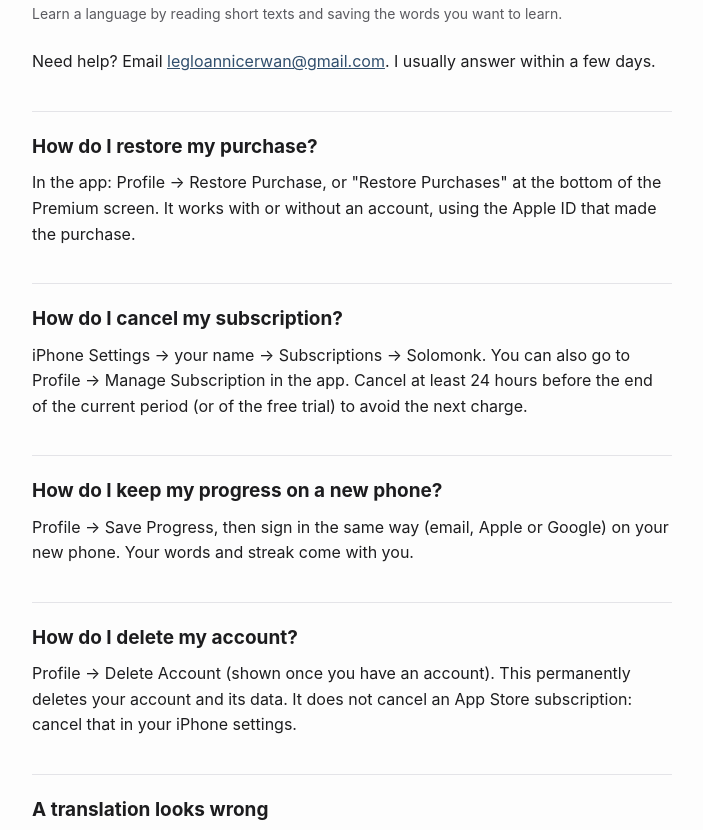
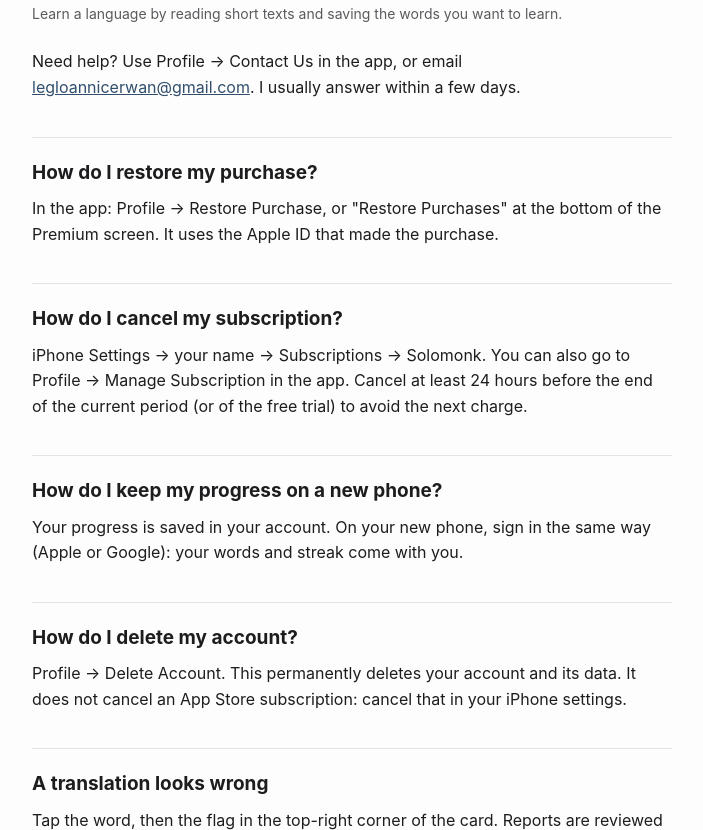
Before and after one commit to ErwanLGA/solomonk-legal, a plain HTML site: page index.html in a window 1280 px wide. Shown: the part 123-953 px from the top of the page, without its empty margins (288-991 px from the left). Drawn offline with Linux system fonts and the light colour scheme.

Commit message:
Update the Terms and Support pages to match the app
An account is now needed, sign-in is Apple or Google only, and
"Save Progress" is gone. The Support page also points to Contact Us
in the app.

Co-Authored-By: Claude Opus 5.5 <noreply@anthropic.com>

```diff
--- a/index.html
+++ b/index.html
@@ -13,19 +13,19 @@
 <h1>Solomonk Support</h1>
 <p class="updated">Learn a language by reading short texts and saving the words you want to learn.</p>
 
-<p>Need help? Email <a href="mailto:legloannicerwan@gmail.com">legloannicerwan@gmail.com</a>. I usually answer within a few days.</p>
+<p>Need help? Use Profile → Contact Us in the app, or email <a href="mailto:legloannicerwan@gmail.com">legloannicerwan@gmail.com</a>. I usually answer within a few days.</p>
 
 <h2>How do I restore my purchase?</h2>
-<p>In the app: Profile → Restore Purchase, or "Restore Purchases" at the bottom of the Premium screen. It works with or without an account, using the Apple ID that made the purchase.</p>
+<p>In the app: Profile → Restore Purchase, or "Restore Purchases" at the bottom of the Premium screen. It uses the Apple ID that made the purchase.</p>
 
 <h2>How do I cancel my subscription?</h2>
 <p>iPhone Settings → your name → Subscriptions → Solomonk. You can also go to Profile → Manage Subscription in the app. Cancel at least 24 hours before the end of the current period (or of the free trial) to avoid the next charge.</p>
 
 <h2>How do I keep my progress on a new phone?</h2>
-<p>Profile → Save Progress, then sign in the same way (email, Apple or Google) on your new phone. Your words and streak come with you.</p>
+<p>Your progress is saved in your account. On your new phone, sign in the same way (Apple or Google): your words and streak come with you.</p>
 
 <h2>How do I delete my account?</h2>
-<p>Profile → Delete Account (shown once you have an account). This permanently deletes your account and its data. It does not cancel an App Store subscription: cancel that in your iPhone settings.</p>
+<p>Profile → Delete Account. This permanently deletes your account and its data. It does not cancel an App Store subscription: cancel that in your iPhone settings.</p>
 
 <h2>A translation looks wrong</h2>
 <p>Tap the word, then the flag in the top-right corner of the card. Reports are reviewed to fix the translation for everyone.</p>
```
Also changed, not shown: terms.html (+4 -4 lines).
